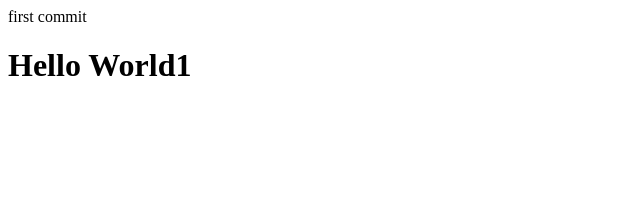
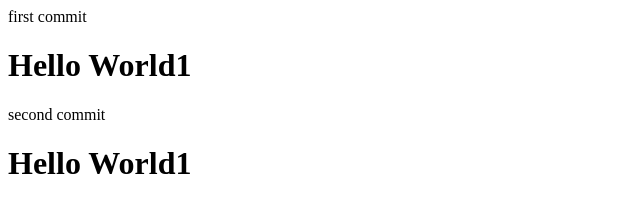
Before and after one commit to unfl1/HelloWorld3, a plain HTML site: page index.html in a window 1280 px wide. Shown: the whole page, without its empty margins (0-640 px from the left). Drawn offline with Linux system fonts and the light colour scheme.

Commit message:
second commit

```diff
--- a/index.html
+++ b/index.html
@@ -6,5 +6,8 @@
     <body>
         first commit
         <h1>Hello World1</h1>
+
+        second commit
+        <h1>Hello World1</h1>
     </body>
 </html>
```
